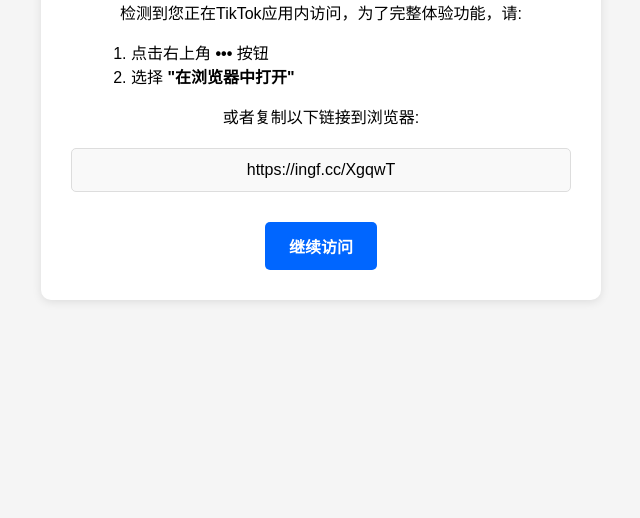
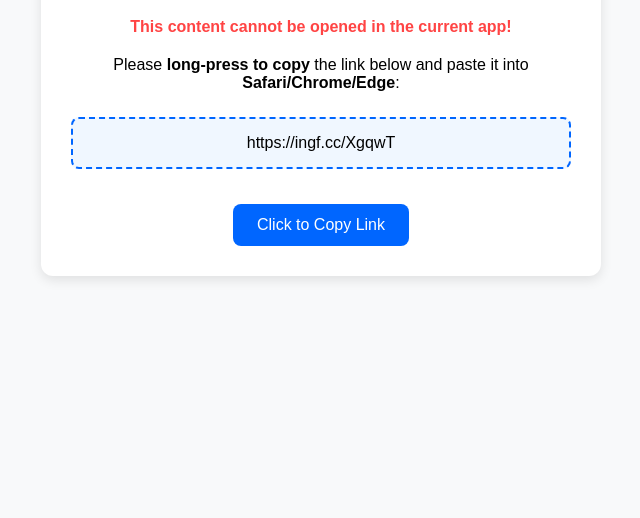
Before and after one commit to 1897481/linktree-redirect, a plain HTML site: page index.html in a window 1280 px wide. Shown: the part 322-840 px from the top of the page, without its empty margins (319-959 px from the left). Drawn offline with Linux system fonts and the light colour scheme.

Commit message:
Update index.html

```diff
--- a/index.html
+++ b/index.html
@@ -2,73 +2,87 @@
 <html>
 <head>
     <meta charset="UTF-8">
-    <title>请使用浏览器打开</title>
-    <meta name="viewport" content="width=device-width, initial-scale=1.0">
+    <title>Open in Browser Required</title>
     <style>
         body {
             font-family: Arial, sans-serif;
-            background: #f5f5f5;
+            background: #f8f9fa;
             margin: 0;
             padding: 20px;
             display: flex;
             justify-content: center;
             align-items: center;
             min-height: 100vh;
+            text-align: center;
         }
         .container {
             background: white;
-            border-radius: 10px;
+            border-radius: 12px;
             padding: 30px;
             max-width: 500px;
-            width: 100%;
-            box-shadow: 0 2px 10px rgba(0,0,0,0.1);
-            text-align: center;
+            width: 90%;
+            box-shadow: 0 4px 12px rgba(0,0,0,0.1);
         }
         .url-box {
-            border: 1px solid #ddd;
-            padding: 12px;
-            margin: 20px 0;
-            border-radius: 5px;
-            background: #f9f9f9;
+            border: 2px dashed #0066ff;
+            padding: 15px;
+            margin: 25px 0;
+            border-radius: 8px;
+            background: #f0f7ff;
+            font-size: 16px;
             word-break: break-all;
+            user-select: all;
         }
-        .btn {
-            display: inline-block;
+        .btn-copy {
             background: #0066ff;
             color: white;
+            border: none;
             padding: 12px 24px;
-            border-radius: 5px;
-            text-decoration: none;
+            border-radius: 8px;
+            font-size: 16px;
+            cursor: pointer;
+            margin-top: 10px;
+        }
+        .warning {
+            color: #ff4444;
             font-weight: bold;
-            margin-top: 10px;
+            margin: 20px 0;
         }
     </style>
 </head>
 <body>
     <div class="container">
-        <h2>请使用浏览器打开</h2>
-        <p>检测到您正在TikTok应用内访问，为了完整体验功能，请:</p>
-        <ol style="text-align: left; margin-left: 20px;">
-            <li>点击右上角 <strong>•••</strong> 按钮</li>
-            <li>选择 <strong>"在浏览器中打开"</strong></li>
-        </ol>
+        <h2>⚠️ Manual Copy Required</h2>
+        <p class="warning">This content cannot be opened in the current app!</p>
 
-        <p>或者复制以下链接到浏览器:</p>
-        <div class="url-box" id="url-display">https://ingf.cc/XgqwT</div>
+        <p>Please <strong>long-press to copy</strong> the link below and paste it into <strong>Safari/Chrome/Edge</strong>:</p>
 
-        <a href="https://ingf.cc/XgqwT" class="btn" id="direct-link">继续访问</a>
+        <div class="url-box" id="target-url">https://ingf.cc/XgqwT</div>
+
+        <button class="btn-copy" onclick="copyToClipboard()">Click to Copy Link</button>
 
         <script>
-            // 尝试阻断TikTok的直接跳转
-            try {
-                if (window.location.href.includes('tiktok') ||
-                    navigator.userAgent.toLowerCase().includes('tiktok')) {
-                    document.getElementById('direct-link').onclick = function(e) {
-                        e.preventDefault();
-                        alert('请使用浏览器打开以获得完整体验');
-                    };
+            // Block all direct linking attempts
+            document.addEventListener('click', function(e) {
+                if (e.target.tagName === 'A' || e.target.closest('a')) {
+                    e.preventDefault();
                 }
-            } catch (e) {}
+            }, true);
+
+            // Copy function
+            function copyToClipboard() {
+                const url = document.getElementById('target-url');
+                navigator.clipboard.writeText(url.innerText).then(() => {
+                    alert('Link copied! Please paste it into your browser.');
+                }).catch(() => {
+                    const range = document.createRange();
+                    range.selectNode(url);
+                    window.getSelection().removeAllRanges();
+                    window.getSelection().addRange(range);
+                    document.execCommand('copy');
+                    alert('Link selected - manually copy (Ctrl+C) now.');
+                });
+            }
         </script>
     </div>
 </body>
```
